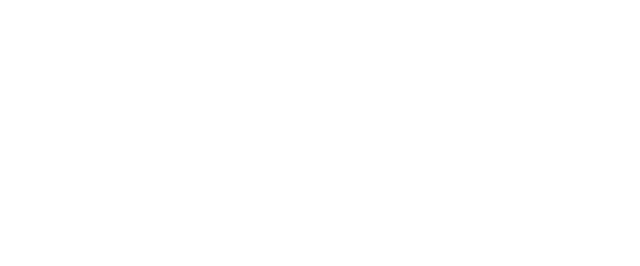
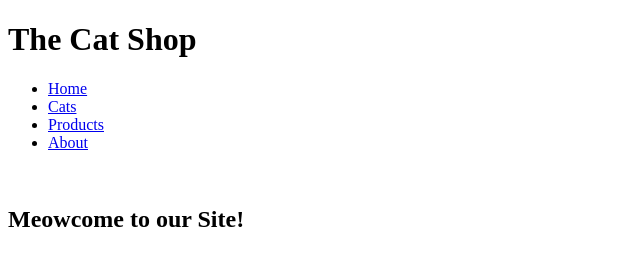
Before and after one commit to jpileto/css-layout-position, a plain HTML site: page index.html in a window 1280 px wide. Shown: the whole page, without its empty margins (0-640 px from the left). Drawn offline with Linux system fonts and the light colour scheme.

Commit message:
Starting the HTML file

```diff
--- a/index.html
+++ b/index.html
@@ -2,9 +2,41 @@
 <html>
   <head>
     <meta charset="utf-8">
-    <title></title>
+    <title>The Copycat Cat Shop</title>
   </head>
   <body>
+    <div class="document">
+      <header>
+        <h1 class="banner">The Cat Shop</h1>
+        <nav>
+          <ul>
+            <li><a href="#">Home</a></li>
+            <li><a href="#">Cats</a></li>
+            <li><a href="#">Products</a></li>
+            <li><a href="#">About</a></li>
+          </ul>
+        </nav>
+      </header>
+
+      <main>
+        <section id="home" class="banner">
+          <div class="banner-image">
+            <img src="" >
+          </div>
+          <div class="banner-text">
+            <h2>Meowcome to our Site!</h2>
+          </div>
+        </section>
+
+
+
+
+
+
+
+      </main>
+
+    </div>
 
   </body>
 </html>
```
